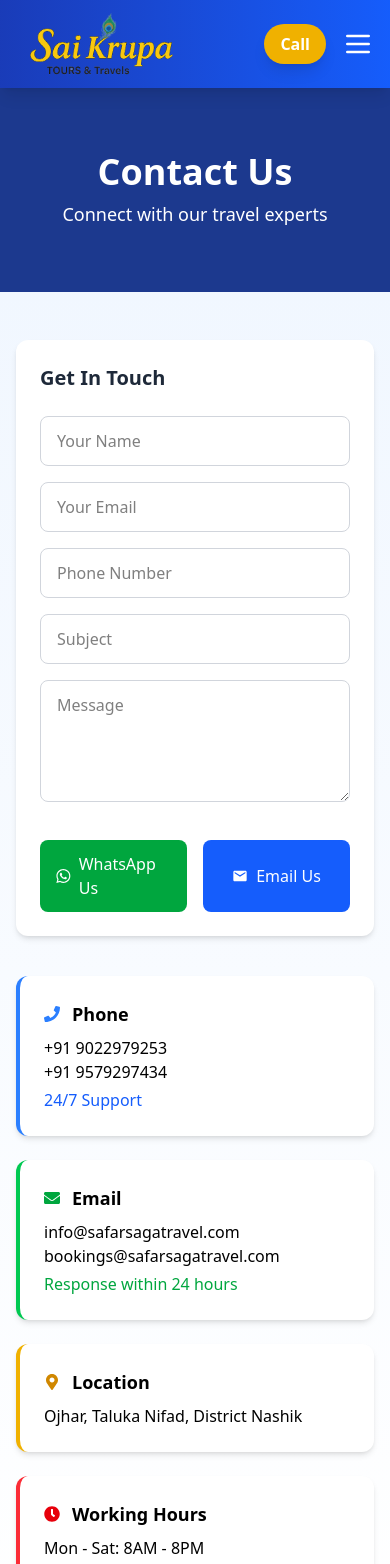
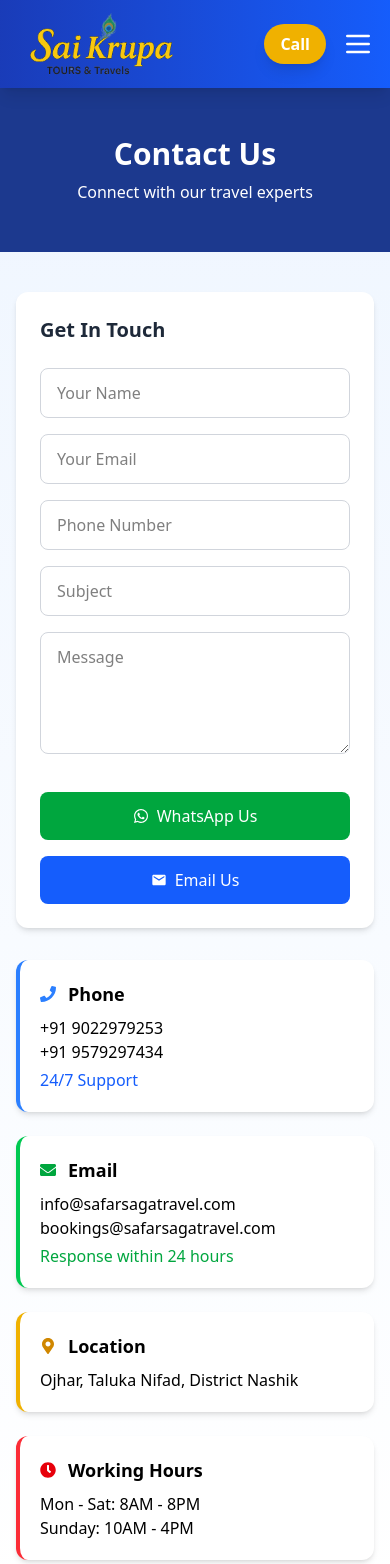
Before and after one commit to monubawane2861/travelagency, a React (Vite) app: page /contact in a window 390 px wide. Shown: the top 1564 px of the page. Built offline with nearby package versions, Linux system fonts and the light colour scheme.

Commit message:
five commit

```diff
--- a/src/components/pages/Contact/Contact.jsx
+++ b/src/components/pages/Contact/Contact.jsx
@@ -31,15 +31,19 @@ const Contact = () => {
     <>
       <Header />
       <div className="min-h-screen bg-gradient-to-b from-blue-50 to-white">
-        <div className="bg-blue-900 text-white py-16 text-center">
-          <h1 className="text-4xl font-bold mb-2">Contact Us</h1>
-          <p className="text-lg">Connect with our travel experts</p>
+        {/* Header */}
+        <div className="bg-blue-900 text-white py-12 md:py-16 text-center px-4">
+          <h1 className="text-3xl md:text-4xl font-bold mb-2">Contact Us</h1>
+          <p className="text-base md:text-lg">
+            Connect with our travel experts
+          </p>
         </div>
 
-        <div className="container mx-auto px-4 py-12 grid lg:grid-cols-2 gap-10">
-          {/* Form Section */}
-          <div className="bg-white rounded-xl shadow-md p-6">
-            <h2 className="text-xl font-bold mb-6 text-gray-800">
+        {/* Main Section */}
+        <div className="container mx-auto px-4 py-10 grid grid-cols-1 md:grid-cols-2 gap-8">
+          {/* Contact Form */}
+          <div className="bg-white rounded-xl shadow-md p-6 md:p-8">
+            <h2 className="text-xl font-semibold text-gray-800 mb-6">
               Get In Touch
             </h2>
             <div className="space-y-4">
@@ -57,7 +61,7 @@ const Contact = () => {
                 placeholder="Your Email"
                 value={formData.email}
                 onChange={handleChange}
-                className="w-full px-4 py-3 border border-gray-300  rounded-lg outline-none"
+                className="w-full px-4 py-3 border border-gray-300 rounded-lg outline-none"
               />
               <input
                 type="tel"
@@ -65,7 +69,7 @@ const Contact = () => {
                 placeholder="Phone Number"
                 value={formData.phone}
                 onChange={handleChange}
-                className="w-full px-4 py-3 border border-gray-300  rounded-lg outline-none"
+                className="w-full px-4 py-3 border border-gray-300 rounded-lg outline-none"
               />
               <input
                 type="text"
@@ -73,7 +77,7 @@ const Contact = () => {
                 placeholder="Subject"
                 value={formData.subject}
                 onChange={handleChange}
-                className="w-full px-4 py-3 border border-gray-300  rounded-lg outline-none"
+                className="w-full px-4 py-3 border border-gray-300 rounded-lg outline-none"
               />
               <textarea
                 name="message"
@@ -81,11 +85,11 @@ const Contact = () => {
                 placeholder="Message"
                 value={formData.message}
                 onChange={handleChange}
-                className="w-full px-4 py-3 border border-gray-300  rounded-lg outline-none"
+                className="w-full px-4 py-3 border border-gray-300 rounded-lg outline-none"
               ></textarea>
 
               {/* WhatsApp & Email Buttons */}
-              <div className="flex gap-4 pt-4">
+              <div className="flex flex-col sm:flex-row gap-4 pt-4">
                 <a
                   href={`https://wa.me/917264078250?text=Hello, I want to know more about your travel services.`}
                   target="_blank"
@@ -106,38 +110,38 @@ const Contact = () => {
 
           {/* Contact Info */}
           <div className="space-y-6">
-            <div className="bg-white p-6 rounded-xl shadow-md border-l-4 border-blue-500">
+            <div className="bg-white p-5 md:p-6 rounded-xl shadow-md border-l-4 border-blue-500">
               <div className="flex items-center mb-2">
                 <FaPhone className="text-blue-500 mr-3" />
-                <h3 className="font-bold text-lg">Phone</h3>
+                <h3 className="font-semibold text-lg">Phone</h3>
               </div>
               <p>+91 9022979253</p>
               <p>+91 9579297434</p>
               <p className="text-blue-600 mt-1">24/7 Support</p>
             </div>
 
-            <div className="bg-white p-6 rounded-xl shadow-md border-l-4 border-green-500">
+            <div className="bg-white p-5 md:p-6 rounded-xl shadow-md border-l-4 border-green-500">
               <div className="flex items-center mb-2">
                 <FaEnvelope className="text-green-600 mr-3" />
-                <h3 className="font-bold text-lg">Email</h3>
+                <h3 className="font-semibold text-lg">Email</h3>
               </div>
               <p>info@safarsagatravel.com</p>
               <p>bookings@safarsagatravel.com</p>
               <p className="text-green-600 mt-1">Response within 24 hours</p>
             </div>
 
-            <div className="bg-white p-6 rounded-xl shadow-md border-l-4 border-yellow-500">
+            <div className="bg-white p-5 md:p-6 rounded-xl shadow-md border-l-4 border-yellow-500">
               <div className="flex items-center mb-2">
                 <FaMapMarkerAlt className="text-yellow-600 mr-3" />
-                <h3 className="font-bold text-lg">Location</h3>
+                <h3 className="font-semibold text-lg">Location</h3>
               </div>
               <p>Ojhar, Taluka Nifad, District Nashik</p>
             </div>
 
-            <div className="bg-white p-6 rounded-xl shadow-md border-l-4 border-red-500">
+            <div className="bg-white p-5 md:p-6 rounded-xl shadow-md border-l-4 border-red-500">
               <div className="flex items-center mb-2">
                 <FaClock className="text-red-600 mr-3" />
-                <h3 className="font-bold text-lg">Working Hours</h3>
+                <h3 className="font-semibold text-lg">Working Hours</h3>
               </div>
               <p>Mon - Sat: 8AM - 8PM</p>
               <p>Sunday: 10AM - 4PM</p>
```
